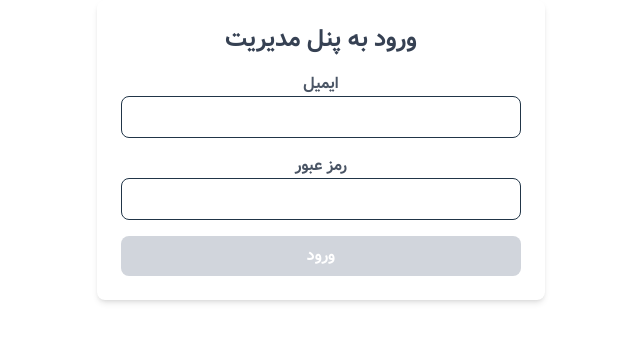
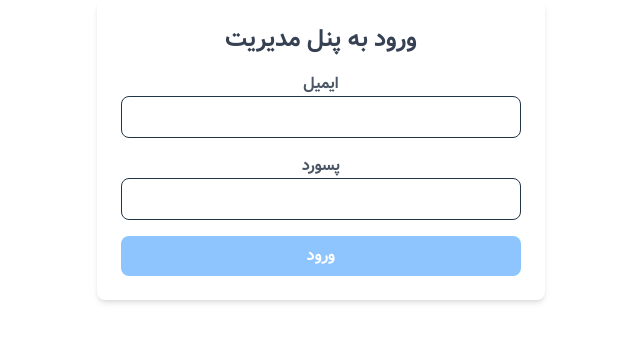
Before and after one commit to frau-azadeh/admin-dashboard, a React (Vite) app: page / in a window 1280 px wide. Shown: the top 342 px of the page, without its empty margins (319-959 px from the left). Built offline with nearby package versions, Linux system fonts and the light colour scheme.

Commit message:
refactor

```diff
--- a/src/pages/Login.tsx
+++ b/src/pages/Login.tsx
@@ -3,6 +3,7 @@
 import { login } from "../store/slices/authSlice";
 import { useNavigate } from "react-router-dom";
 import { toast } from "react-toastify";
+import LoginForm from "../components/LoginForm";
 
 const Login = () => {
   const dispatch = useDispatch();
@@ -19,10 +20,10 @@
       return;
     }
 
-    // شبیه‌سازی درخواست ورود به سرور
+    // Simulated login request
     const fakeToken = "123456789abcdef";
     dispatch(login({ user: email, token: fakeToken }));
-    toast.success("✅ ورود موفقیت‌آمیز بود!");
+    toast.success(" ورود موفقیت‌آمیز بود!");
 
     setTimeout(() => {
       navigate("/dashboard");
@@ -32,40 +33,8 @@
   return (
     <div className="flex justify-center items-center">
       <div className="w-full max-w-md bg-white p-6 rounded-lg shadow-md">
-        <h2 className="text-2xl font-semibold text-center text-gray-700">
-          ورود به پنل مدیریت
-        </h2>
-        <form onSubmit={handleLogin} className="mt-4">
-          <div className="mb-4">
-            <label className="block text-gray-600">ایمیل</label>
-            <input
-              type="email"
-              value={email}
-              onChange={(e) => setEmail(e.target.value)}
-              className="w-full px-4 py-2 border rounded-lg focus:ring focus:ring-blue-300"
-            />
-          </div>
-          <div className="mb-4">
-            <label className="block text-gray-600">رمز عبور</label>
-            <input
-              type="password"
-              value={password}
-              onChange={(e) => setPassword(e.target.value)}
-              className="w-full px-4 py-2 border rounded-lg focus:ring focus:ring-blue-300"
-            />
-          </div>
-          <button
-            type="submit"
-            className={`w-full py-2 rounded-lg transition text-white ${
-              email && password
-                ? "bg-blue-900 hover:bg-blue-600"
-                : "bg-gray-300 cursor-not-allowed"
-            }`}
-            disabled={!email || !password}
-          >
-            ورود
-          </button>
-        </form>
+        <h2 className="text-2xl font-semibold text-center text-gray-700">ورود به پنل مدیریت</h2>
+        <LoginForm email={email} password={password} setEmail={setEmail} setPassword={setPassword} onSubmit={handleLogin} />
       </div>
     </div>
   );
```
